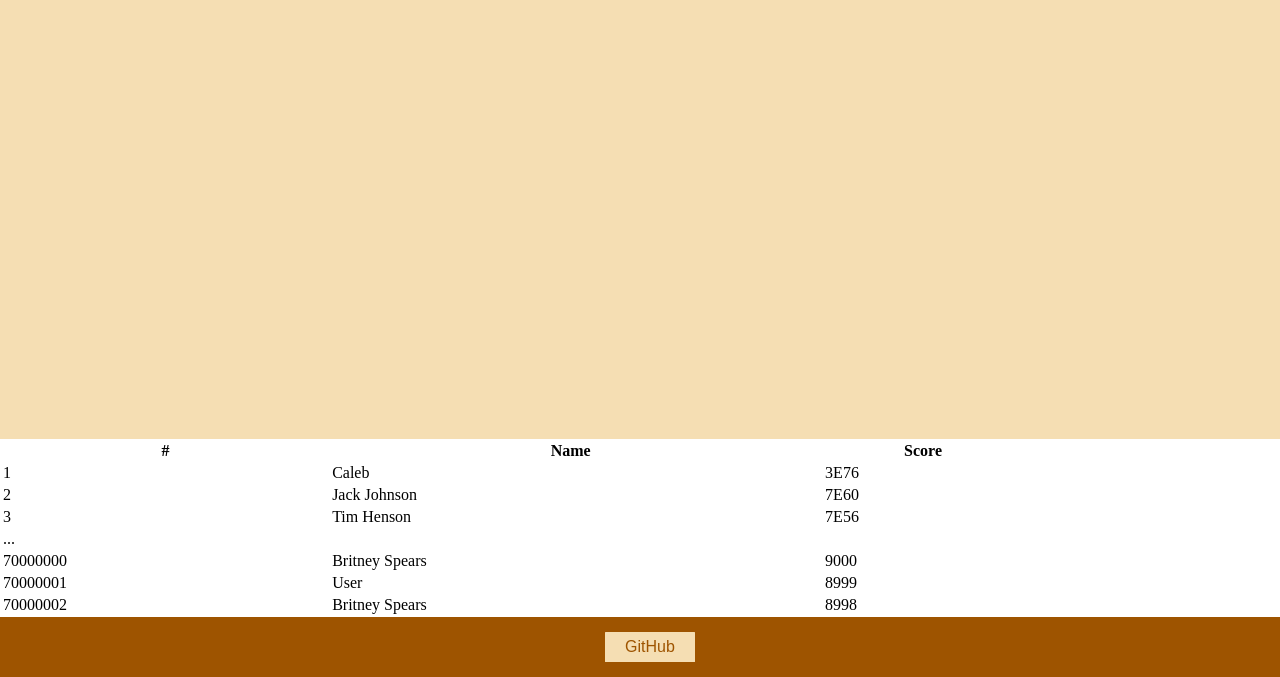
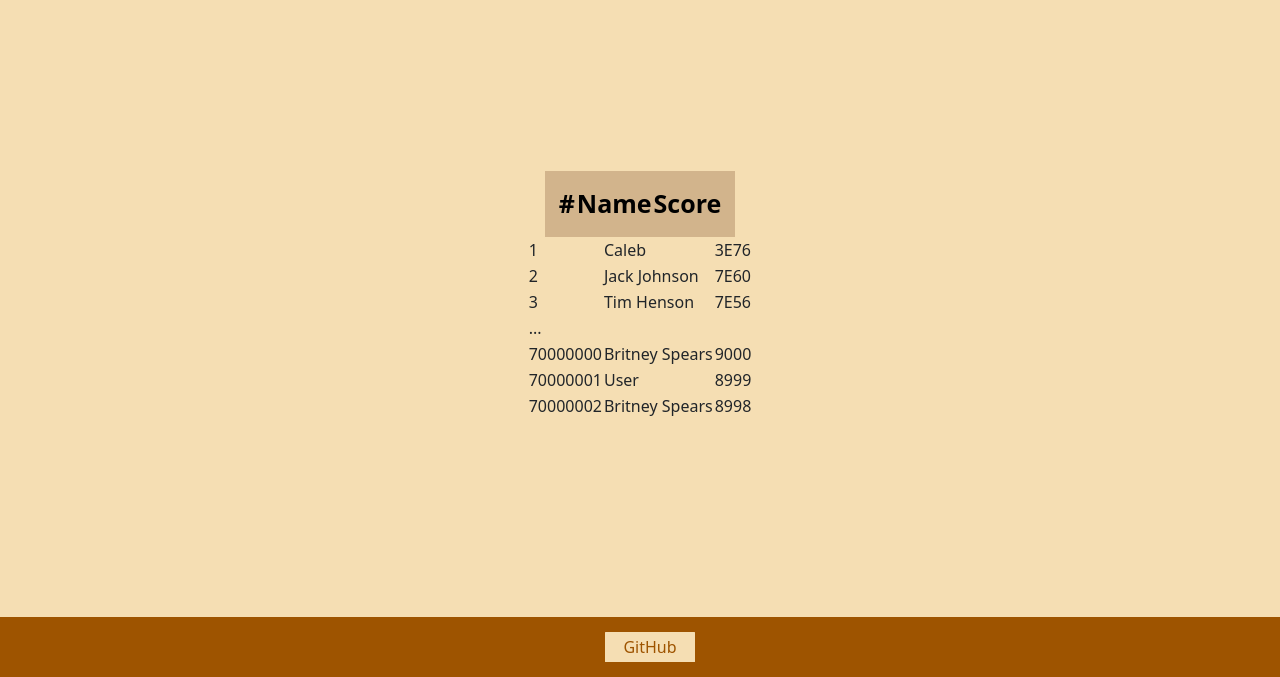
Before and after one commit to cds2005/startup, a plain HTML site: page leaderboard.html in a window 1280 px wide. Shown: the part 123-800 px from the top of the page. Drawn offline with nearby package versions, Linux system fonts and the light colour scheme.

Commit message:
leaderboard.html - added bootstrap link

```diff
--- a/leaderboard.html
+++ b/leaderboard.html
@@ -6,6 +6,12 @@
     <meta name="viewport" content="width=device-width, initial-scale=1.0" />
     <title>Creation Clicker HTML</title>
     <link rel="icon" href = "logo.jfif">
+    <link
+      href="https://cdn.jsdelivr.net/npm/bootstrap@5.2.2/dist/css/bootstrap.min.css"
+      rel="stylesheet"
+      integrity="sha384-Zenh87qX5JnK2Jl0vWa8Ck2rdkQ2Bzep5IDxbcnCeuOxjzrPF/et3URy9Bv1WTRi"
+      crossorigin="anonymous"
+    />
 </head>
     <body>
       <header>
@@ -34,7 +40,6 @@
                   <tr>
                     <th>#</th>
                     <th>Name</th>
-                    <th></th>
                     <th>Score</th>
                   </tr>
                 </thead>
@@ -42,19 +47,19 @@
                   <tr>
                     <td>1</td>
                     <td>Caleb</td>
-                    <td></td>
+
                     <td>3E76</td>
                   </tr>
                   <tr>
                     <td>2</td>
                     <td>Jack Johnson</td>
-                    <td></td>
+
                     <td>7E60</td>
                   </tr>
                   <tr>
                     <td>3</td>
                     <td>Tim Henson</td>
-                    <td></td>
+
                     <td>7E56</td>
                   </tr>
                   <tr>
@@ -63,19 +68,19 @@
                   <tr>
                     <td>70000000</td>
                     <td>Britney Spears</td>
-                    <td></td>
+
                     <td>9000</td>
                   </tr>
                   <tr>
                     <td>70000001</td>
                     <td>User</td>
-                    <td></td>
+
                     <td>8999</td>
                   </tr>
                   <tr>
                     <td>70000002</td>
                     <td>Britney Spears</td>
-                    <td></td>
+
                     <td>8998</td>
                   </tr>
                 </tbody>
--- a/style.css
+++ b/style.css
@@ -174,7 +174,7 @@ footer {
 
 
 /*leaderboard.html only css*/
-.ldrbrdMain{
+/*.ldrbrdMain{
     background-color:wheat;
     display:flex;
     flex:1;
@@ -182,15 +182,33 @@ footer {
     align-items:center;
     justify-content:center;
 }
+*/
 table{
-    width:80%;
+    display:flex;
+    flex:1;
+    flex-direction:column;
+    align-items:center;
+    justify-content:center;
+    background-color:wheat;
     border-width:50px;
+    height:100%;
 }
 thead{
     color:black;
-    font-size: 25;
+    font-size: 50;
     border-width: 20px;
-    margin:200px;
+    justify-content:left;
+    background-color:tan;
+    display: flex;
+    padding:1%;
+    border-bottom:50px #000;
+    border-bottom-width:50px;
+}
+th{
+    border-bottom:50px #000;
+    border-bottom-width:50px;
+    font-size: 25px;
+    justify-self:left;
 }
 
 .aboutMain{
```
